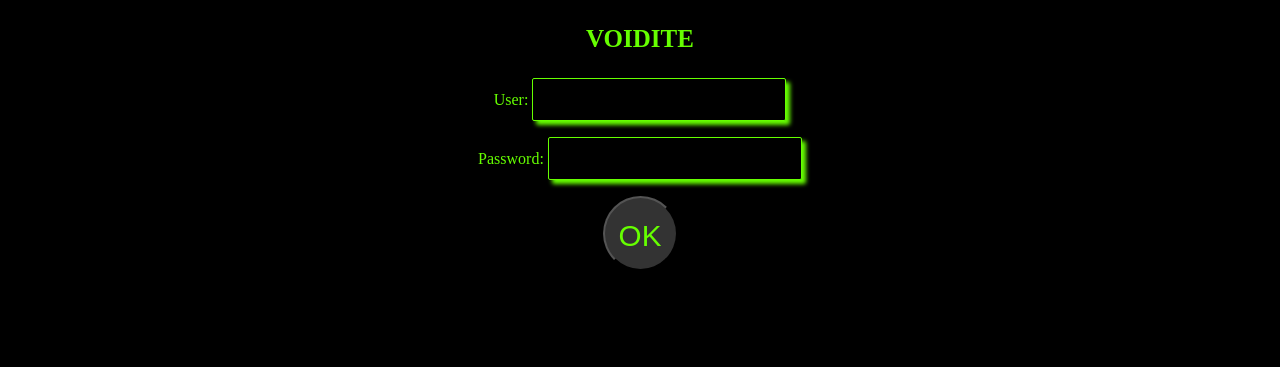
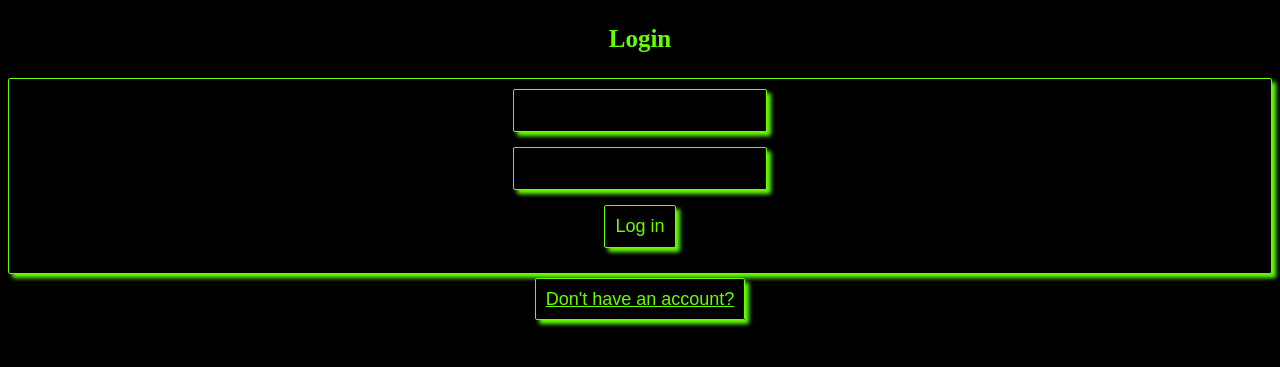
Before and after one commit to Ondreyeyeye/web0, a Flask app: page /login in a window 1280 px wide. Shown: the top 367 px of the page. Run offline with Flask 2, Linux system fonts and the light colour scheme.

Commit message:
test commit

```diff
--- a/app.py
+++ b/app.py
@@ -1,26 +1,87 @@
-from flask import Flask, render_template, request, redirect
+from flask import Flask, render_template, request, redirect, url_for
 import socket, time
+from flask_sqlalchemy import SQLAlchemy
+
 
 app = Flask("__name__")
+app.config['SQLALCHEMY_DATABASE_URI'] = 'sqlite:///database.db'
+app.config['SQLALCHEMY_TRACK_MODIFICATIONS'] = False
+db = SQLAlchemy(app)
 
 
+class Regs(db.Model):
+    id = db.Column(db.Integer, primary_key=True)
+    login = db.Column(db.String(20), nullable=False)
+    password = db.Column(db.String(20), nullable=False)
 
-@app.route("/main", methods=['POST', 'GET'])
+    def __repr__(self):
+        return '<Regs %r>' % self.id
+
+
+# ниже главный чат /////////////////////////////////////////////////////////////////////////////////////
+
+
+@app.route('/main', methods=['POST', 'GET'])
 def main():
-    return render_template("main.html")
+    login_test = request.args['login_test']
 
+    return render_template("main.html", login=login_test)
+
+
+# ниже регистрация //////////////////////////////////////////////////////////////////////////////////////
+
+
+@app.route('/registration', methods=['POST', 'GET'])
+def registration():
+    if request.method == "POST":
+        login = request.form['login']
+        password = request.form['password']
+
+        test = Regs.query.filter_by(login=login).first()
+
+        if test is not None:
+            if login == test.login:
+                return ("Такой логин уже существует")
+        else:
+            regs = Regs(login=login, password=password)
+
+            try:
+                db.session.add(regs)
+                db.session.commit()
+                return redirect('/login')
+            except:
+                return ("Ошибка хз какая, но она точно не появится")
+    else:
+        return render_template('registration.html')
 
 
 @app.route("/login", methods=['POST', 'GET'])
 def login():
-    return render_template("login.html")
+    if request.method == "POST":
+        login_test = request.form['login']
+        password_test = request.form['password']
+        try:
+            test = Regs.query.filter_by(login=login_test).first()
 
+            if login_test == test.login and password_test == test.password:
+                # return redirect('/main')
+                return redirect(url_for('.main', login_test=login_test))
+            else:
+                return ("Неверный пароль")
+        except:
+            return ("Логин не существует")
+
+    else:
+        return render_template("login.html")
 
 
 # ниже прелюдия к проекту ////////////////////////////////////////////////////////////////////////////////////
+
+
 @app.get("/")
 def loading():
     return render_template("loading.html")
+
 
 @app.route("/calculator", methods=['POST', 'GET'])
 def calculator():
@@ -30,6 +91,7 @@ def calculator():
         return redirect("/login")
     else:
         return render_template("calc.html", x = x1, sign = sign1, y = y1)
+
 
 @app.route("/counting", methods=['POST', 'GET'])
 def counting():
@@ -70,7 +132,7 @@ def counting():
         sign1 = ''
 
     return redirect("/calculator")
-    #return render_template("calc.html", x = x1, sign = sign1, y = y1)
+
 
 global x1, sign1, y1
 x1 = ''
--- a/requirements.txt
+++ b/requirements.txt
@@ -4,6 +4,7 @@ cffi==1.15.0
 click==8.1.3
 colorama==0.4.4
 Flask==2.1.2
+Flask-SQLAlchemy==2.5.1
 future==0.18.2
 gevent==21.12.0
 gevent-websocket==0.10.1
@@ -14,6 +15,7 @@ Jinja2==3.1.2
 MarkupSafe==2.1.1
 pycparser==2.21
 pyparsing==3.0.9
+SQLAlchemy==1.4.37
 Werkzeug==2.1.2
 whichcraft==0.6.1
 zope.event==4.5.0
--- a/static/style.css
+++ b/static/style.css
@@ -3,7 +3,11 @@
     color: rgb(102, 255, 0);
 }
 
-.login {
+.message {
+    border: 1px solid rgb(102, 255, 0);
+}
+
+.logining {
     font-size: large;
     align-self: center;
     border: 1px solid rgb(102, 255, 0);
@@ -11,6 +15,7 @@
     background: #000;
     font-family: Arial;
     padding: 10px;
+    margin-bottom: 15px;
     box-shadow: 4px 4px 4px rgb(102, 255, 0);
 
 }
--- a/templates/login.html
+++ b/templates/login.html
@@ -8,12 +8,12 @@
     <title>Login</title>
 </head>
 <body style="text-align: center">
-    <p style="font-size: 25px; font-weight: bold;">VOIDITE</p>
-    <!-- <p>Username:</p><input class="login" type="text" name="username"> -->
-    <label for="user">User:</label>
-    <input class="login" name="user" type="text"><p></p>
-    <label for="password">Password:</label>
-    <input class="login" name="password" type="password">
-    <p></p><input class="btn" type="submit" value="OK">
+    <p style="font-size: 25px; font-weight: bold;">Login</p>
+    <form class="logining" method="post">
+        <input type="text" name="login" id="login" class="logining"><br>
+        <input type="text" name="password" id="password" class="logining"><br>
+        <input type="submit" class="logining" value="Log in"><br>
+    </form>
+    <a href="/registration" class="logining">Don't have an account?</a>
 </body>
 </html>
--- a/templates/main.html
+++ b/templates/main.html
@@ -8,9 +8,8 @@
     <title>main</title>
 </head>
 <body>
-    <p>{{username}}</p>
     <p style="text-align: right; border: 1px;">Welcome to hacker's safe messenger</p>
-    <div class="window">
-    </div>
+    <p>{{login}}</p>
+
 </body>
 </html>
```
Also changed, not shown: templates/registration.html (added, +18 -0 lines), database.db (added), static/style1.css (added).
